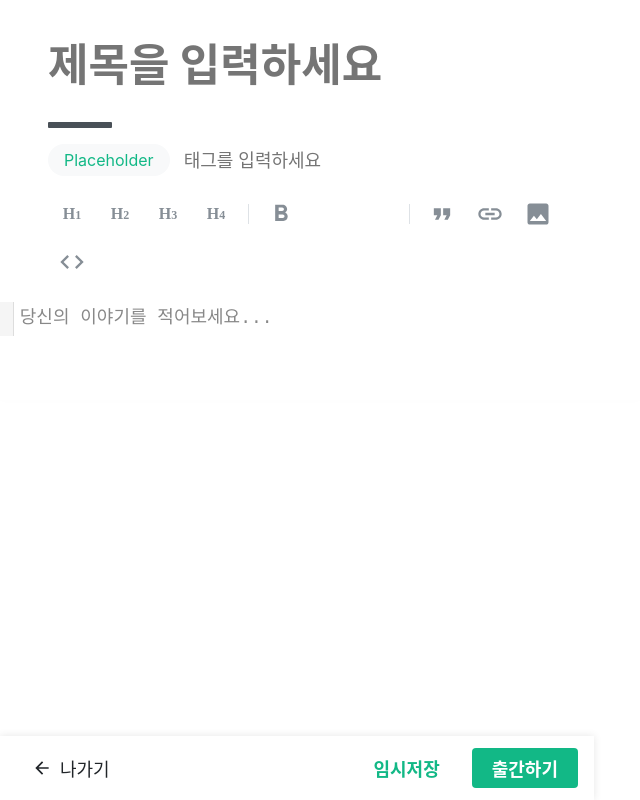
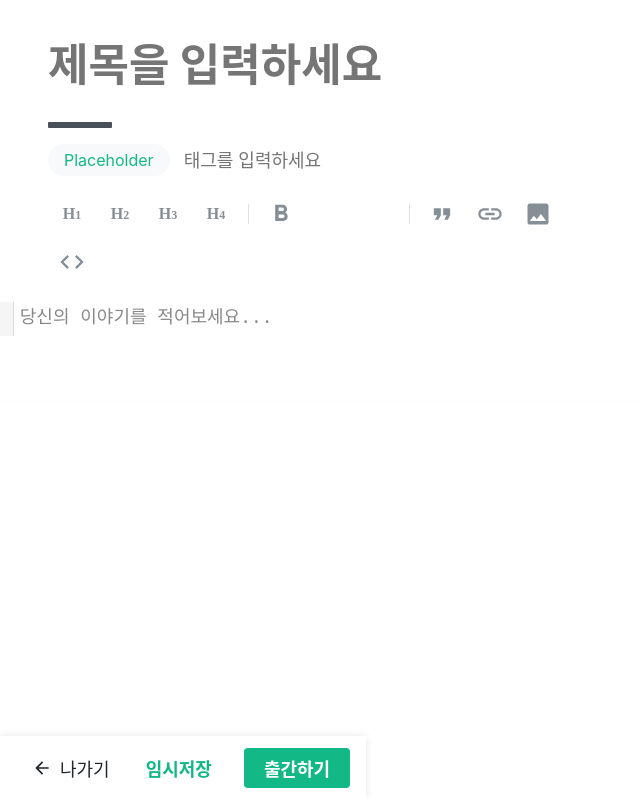
Before and after one commit to velog-copy/velog-copy-web, a React (Create React App) app: page /write in a window 1280 px wide. Shown: the whole page, without its empty margins (0-640 px from the left). Built offline with nearby package versions, Linux system fonts and the light colour scheme; some icons are missing.

Commit message:
style : 작성 페이지 하단바 width 수정

```diff
--- a/src/pages/WritePage.css
+++ b/src/pages/WritePage.css
@@ -153,7 +153,6 @@
     position: fixed;
     bottom: 0px;
     z-index: 10;
-    width: 594px;
 }
 
 .ToolBox {
```
